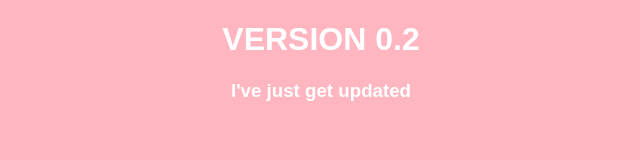
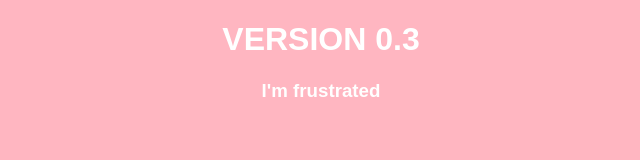
Before and after one commit to JaimeSalas/lc-sidecar, a plain HTML site: page index.html in a window 1280 px wide. Shown: the full height of the page, 319-959 px from the left. Drawn offline with Linux system fonts and the light colour scheme.

Commit message:
Update index.html

```diff
--- a/index.html
+++ b/index.html
@@ -17,7 +17,7 @@
     </style>
 </head>
 <body>
-    <h1>VERSION 0.2</h1>
-    <h3>I've just get updated</h3>
+    <h1>VERSION 0.3</h1>
+    <h3>I'm frustrated</h3>
 </body>
 </html>
```
